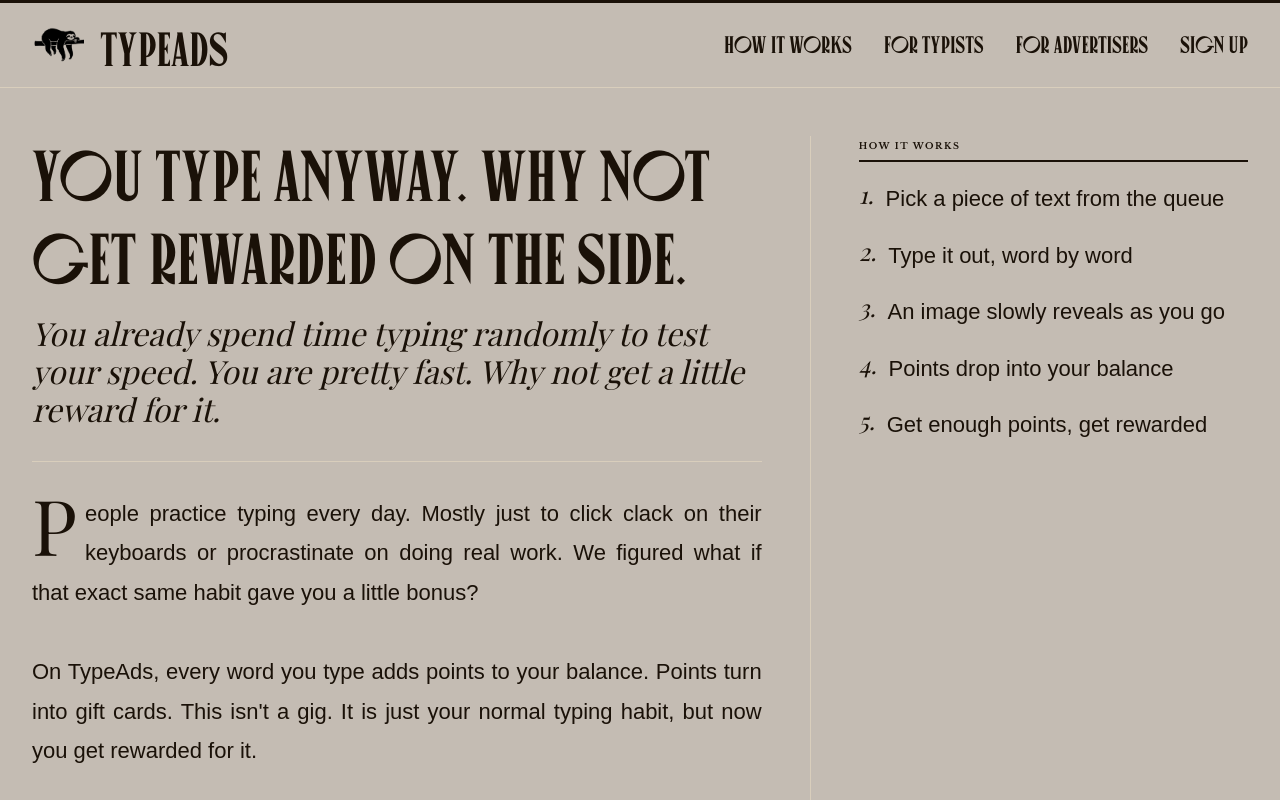
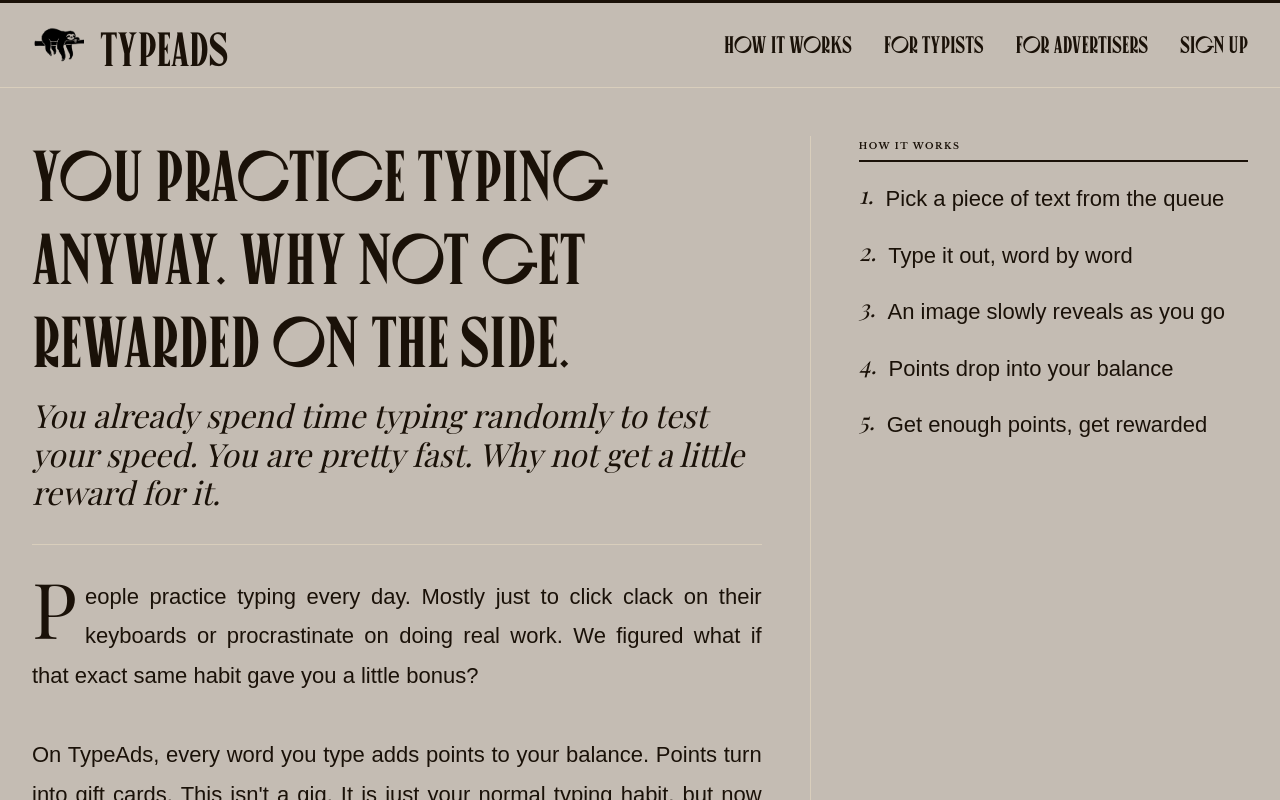
Before and after one commit to madanVedansh21/typeads, a Next.js app: page / in a window 1280 px wide. Shown: the top 800 px of the page. Built offline with nearby package versions, Linux system fonts and the light colour scheme; no server answers; a web font is replaced by a local one.

Commit message:
changed the name on the heading

```diff
--- a/src/app/layout.tsx
+++ b/src/app/layout.tsx
@@ -1,5 +1,10 @@
 import type { Metadata } from "next";
-import { Playfair_Display, IM_Fell_English, Libre_Baskerville, Courier_Prime } from "next/font/google";
+import {
+  Playfair_Display,
+  IM_Fell_English,
+  Libre_Baskerville,
+  Courier_Prime,
+} from "next/font/google";
 import localFont from "next/font/local";
 import "./globals.css";
 
@@ -38,8 +43,9 @@
 });
 
 export const metadata: Metadata = {
-  title: "TypeAds — Earn Rewards by Typing Real Ads",
-  description: "Earn gift cards by typing real ad copy. Progressive image reveal. Real rewards.",
+  title: "TypeAds",
+  description:
+    "Earn gift cards by typing real ad copy. Progressive image reveal. Real rewards.",
 };
 
 export default function RootLayout({
@@ -48,10 +54,12 @@
   children: React.ReactNode;
 }>) {
   return (
-    <html lang="en" suppressHydrationWarning className={`${playfair.variable} ${imFell.variable} ${libreBaskerville.variable} ${courierPrime.variable} ${canopee.variable}`}>
-      <body>
-        {children}
-      </body>
+    <html
+      lang="en"
+      suppressHydrationWarning
+      className={`${playfair.variable} ${imFell.variable} ${libreBaskerville.variable} ${courierPrime.variable} ${canopee.variable}`}
+    >
+      <body>{children}</body>
     </html>
   );
 }
--- a/src/app/page.tsx
+++ b/src/app/page.tsx
@@ -104,7 +104,7 @@
               className="font-headline"
               style={{ fontSize: 72, marginBottom: 12 }}
             >
-              YOU TYPE ANYWAY. WHY NOT GET REWARDED ON THE SIDE.
+              YOU PRACTICE TYPING ANYWAY. WHY NOT GET REWARDED ON THE SIDE.
             </h1>
             <h2
               className="font-subheadline"
```
